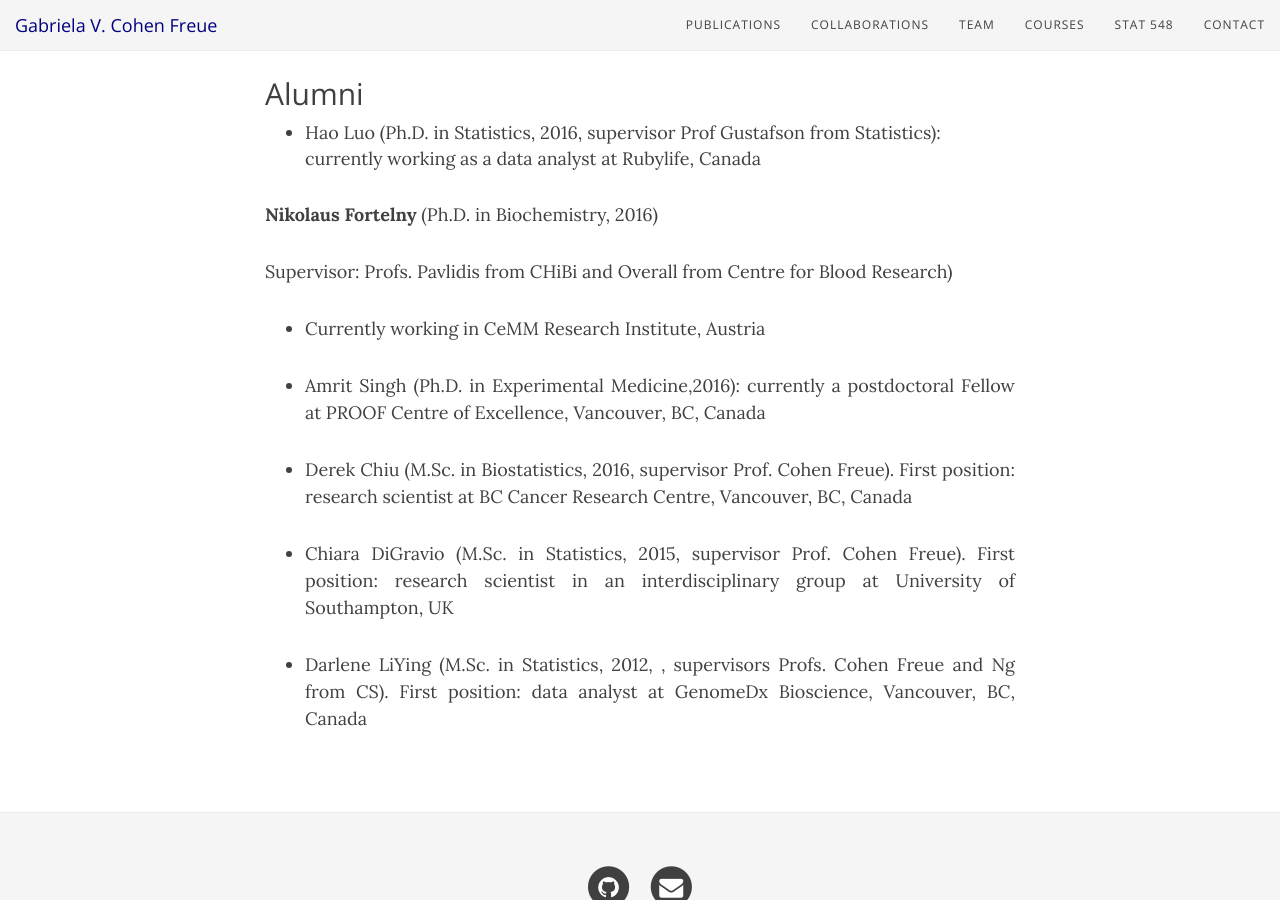
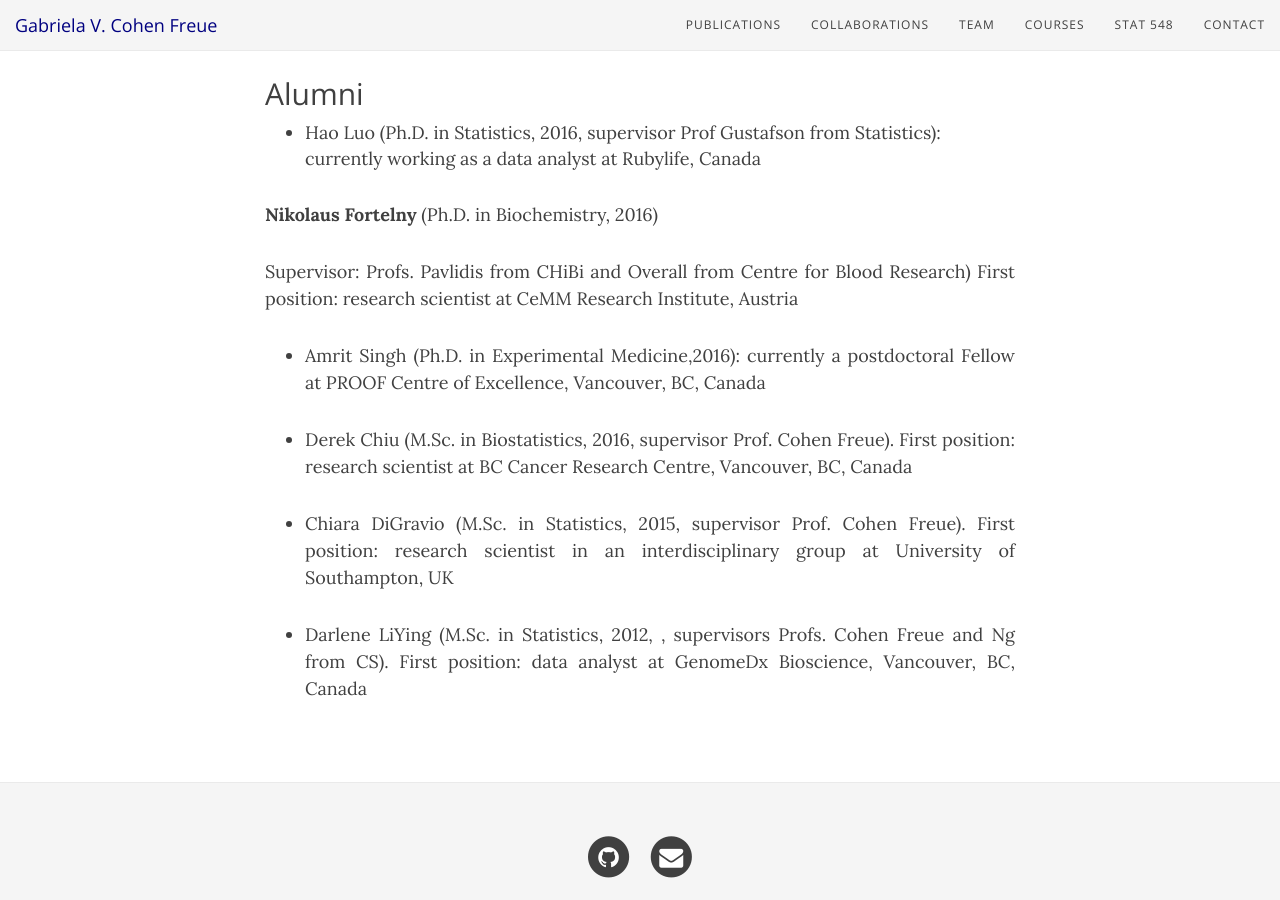
Before and after one commit to gcohenfr/gcohenfr.github.io, a Jekyll site: the page built from team.md, in a window 1280 px wide and 900 px high, scrolled down 540 px. Built offline with Jekyll 4.4.1, drawn with Linux system fonts in a browser that asks for light colours; nearby versions of some CDN libraries.

Commit message:
Update team.md

```diff
--- a/team.md
+++ b/team.md
@@ -23,7 +23,7 @@ title: Team Members
 **Nikolaus Fortelny** (Ph.D. in Biochemistry, 2016)
 
    Supervisor: Profs. Pavlidis from CHiBi and Overall from Centre for Blood Research)
-   - Currently working in CeMM Research Institute, Austria
+   First position: research scientist at CeMM Research Institute, Austria
 
 - Amrit Singh (Ph.D. in Experimental Medicine,2016): currently a postdoctoral Fellow at PROOF Centre of Excellence, Vancouver, BC, Canada
 
```
